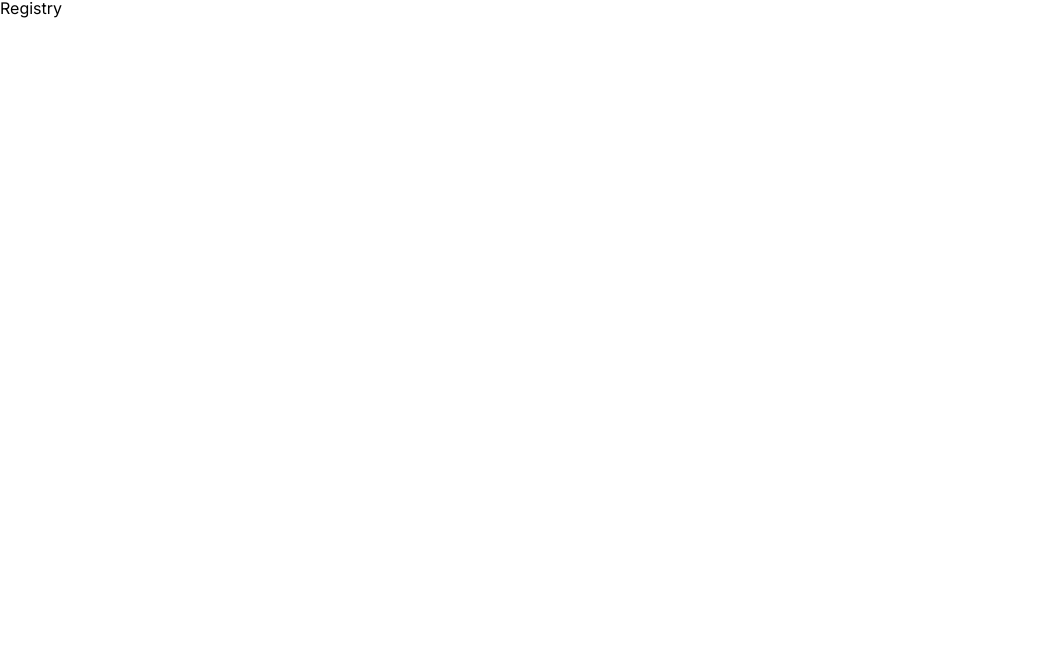
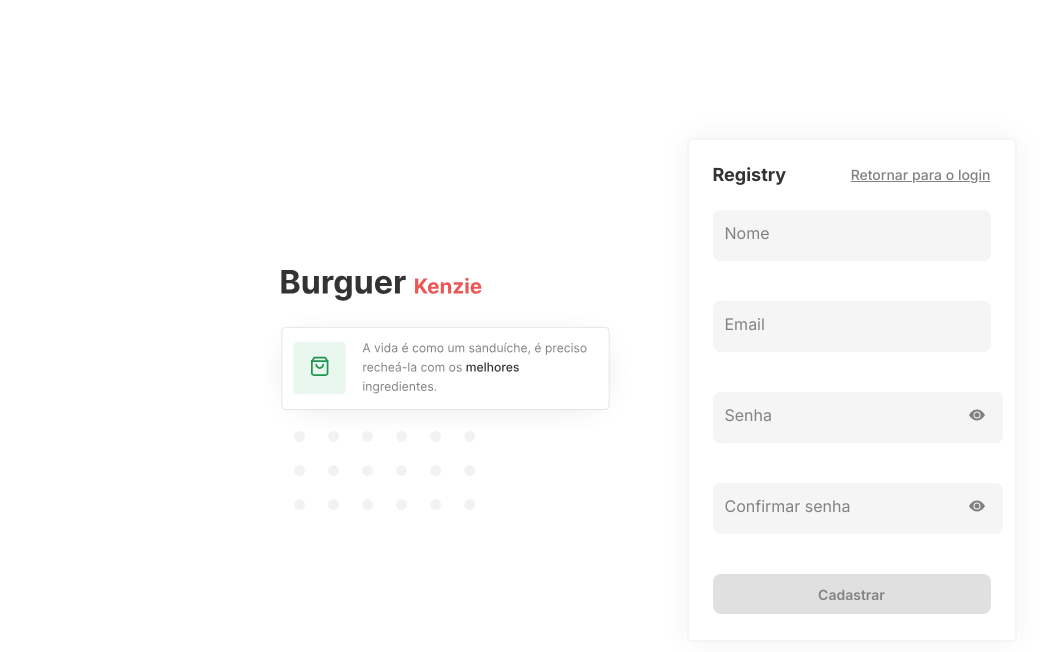
Before and after one commit to Kenzie-Academy-Brasil-Developers/hamburgueriaclaus, a React (Create React App) app: page /registry in a window 1280 px wide. Shown: the top 652 px of the page, without its empty margins (0-1053 px from the left). Built offline with nearby package versions, Linux system fonts and the light colour scheme.

Commit message:
feat: finish stylization registry page

```diff
--- a/src/components/ContImage/styles.ts
+++ b/src/components/ContImage/styles.ts
@@ -3,6 +3,8 @@
 export const ContImageStyle = styled.section`
     img {
         display: block;
+        object-fit: contain;
+        max-width: 363px;
     }
     order: 0;
 
--- a/src/components/InputDefault/index.tsx
+++ b/src/components/InputDefault/index.tsx
@@ -3,11 +3,12 @@
 import { BsEyeFill , BsEyeSlashFill } from 'react-icons/bs';
 import { iInputDefaultPros } from "./types";
 
-export function InputDefault({ error , id , placeholder , label , type , status }: iInputDefaultPros) {
+export function InputDefault({ error , id , label , type , status }: iInputDefaultPros) {
     const defaultColorBtn = { color: 'gray' };
     const [showPasswd, setShowPasswd] = useState(false);
     const [currType, setCurrType] = useState(type);
     const [currentBtn, setCurrentBtn] = useState(<BsEyeFill style={defaultColorBtn}/>);
+    const [currValue, setCurrValue] = useState('');
 
     function changeVisibilityPasswd() {
         setShowPasswd(!showPasswd);
@@ -20,12 +21,15 @@
         }
     }
 
+    console.log(currValue)
+
     return (
-        <InputStyle htmlFor={id} currColor={status}>
+        <InputStyle htmlFor={id} currColor={status} currValue={currValue}>
             <fieldset>
-                <legend>{label}</legend>
+                <label>{label}</label>
                 <div>
-                    <input placeholder={placeholder} id={id} type={
+                    <input id={id} onChange={({target:{value}}) => setCurrValue(value)}
+                        type={
                         type === 'password' ?
                         currType :
                         type
--- a/src/components/InputDefault/styles.ts
+++ b/src/components/InputDefault/styles.ts
@@ -2,43 +2,34 @@
 import { iStyledProps } from "./types";
 
 export const InputStyle = styled.label<iStyledProps>`
+    position: relative;
     fieldset {
-        border: 2px solid ${({currColor}) => {
-            switch (currColor) {
-                case 'error':
-                    return css`var(--fb-negative)`;
-
-                case 'success':
-                    return css`var(--fb-success)`;
-
-                default:
-                    return css`var(--gray-100)`;
-            }
-        }};
+        border: 2px solid var(--gray-0);
         padding: 10px 10px 15px 10px;
         border-radius: var(--radius-1);
         margin-bottom: 8px;
+        background-color: var(--gray-0);
+        border-color: #f5f5f5;
+        transition: 0.5s;
     }
 
     input {
         border: none;
         outline: none;
         color: var(--gray-100);
+        background-color: transparent;
     }
 
-    input, input::placeholder {
+    input, label {
         font-family: var(--font-family-default);
         font-size: 16px;
     }
 
-    input::placeholder {
+    label {
+        position: absolute;
         color: var(--gray-50);
-    }
-
-    legend {
-        font-size: 12px;
-        padding: 0 4px;
-        color: #999999;
+        transform: translate(0px, 3px);
+        transition: 0.5s;
     }
 
     small {
@@ -59,4 +50,49 @@
         background-color: transparent;
         font-size: 16px;
     }
+
+    :focus-within {
+        fieldset {
+            background-color: var(--white-0);
+            border-color: ${({currColor}) => {
+            switch (currColor) {
+                case 'error':
+                    return css`var(--fb-negative)`;
+
+                case 'success':
+                    return css`var(--fb-success)`;
+
+                default:
+                    return css`var(--gray-100)`;
+            }
+            }};
+        }
+
+        label {
+            font-size: 12px;
+            padding: 0 4px;
+            color: #999999;
+            transform: translate(-5px, -18px);
+            background-color: var(--white-0);
+        }
+    }
+
+    ${({currValue}) => {
+        if (currValue.length > 0) {
+            return css`
+                fieldset {
+                    background-color: var(--white-0);
+                    border-color:
+                }
+
+                label {
+                    font-size: 12px;
+                    padding: 0 4px;
+                    color: #999999;
+                    transform: translate(-5px, -18px);
+                    background-color: var(--white-0);
+                }
+            `;
+        }
+    }};
 `;
--- a/src/components/InputDefault/types.ts
+++ b/src/components/InputDefault/types.ts
@@ -1,6 +1,5 @@
 export interface iInputDefaultPros {
     id: string;
-    placeholder: string;
     label: string;
     type: string;
     status: string;
@@ -9,4 +8,5 @@
 
 export interface iStyledProps {
     currColor: string;
+    currValue: string;
 }
--- a/src/pages/Login/index.tsx
+++ b/src/pages/Login/index.tsx
@@ -16,21 +16,19 @@
     return (
         <div className="container">
             <LoginStyle>
-                    <FormStyle>
+                    <FormStyle noValidate>
                         <h1>Login</h1>
                         <InputDefault
                             id='email'
                             type='email'
                             label='Email'
                             status='default'
-                            placeholder='Digite o email'
                         />
                         <InputDefault
                             id='password'
                             type='password'
                             label='Senha'
                             status='default'
-                            placeholder='Digite a senha'
                         />
                         <BtnDefaultMainColor classList="btnBig" action={signIn}>
                             Logar
--- a/src/pages/Registry/index.tsx
+++ b/src/pages/Registry/index.tsx
@@ -1,5 +1,54 @@
+import { Link } from "react-router-dom";
+import { BtnDefaultGreyColor } from "../../components/BtnDefaultGreyColor";
+import { ContImage } from "../../components/ContImage";
+import { InputDefault } from "../../components/InputDefault";
+import { FormStyle } from "../../styles/Form";
+import { RegistryStyle } from "./styles";
+
 export function Registry() {
+
+    function test() {
+        console.log('oi')
+    }
+
     return (
-        <h1>Registry</h1>
+        <div className="container">
+            <RegistryStyle>
+                <ContImage/>
+                <FormStyle noValidate>
+                    <div>
+                        <h1>Registry</h1>
+                        <Link to='/login'>Retornar para o login</Link>
+                    </div>
+                    <InputDefault
+                        id='name'
+                        label="Nome"
+                        type='text'
+                        status="default"
+                    />
+                    <InputDefault
+                        id='email'
+                        label="Email"
+                        type="email"
+                        status="default"
+                    />
+                    <InputDefault
+                        id='password'
+                        label="Senha"
+                        type="password"
+                        status="default"
+                    />
+                    <InputDefault
+                        id='passwordC'
+                        label="Confirmar senha"
+                        type='password'
+                        status="default"
+                    />
+                    <BtnDefaultGreyColor classList='btnBig' action={test}>
+                        Cadastrar
+                    </BtnDefaultGreyColor>
+                </FormStyle>
+            </RegistryStyle>
+        </div>
     )
 }
--- /dev/null
+++ b/src/pages/Registry/styles.ts
@@ -0,0 +1,16 @@
+import styled from "styled-components";
+
+export const RegistryStyle = styled.main`
+    margin-top: 30px;
+    display: flex;
+    align-items: center;
+    justify-content: center;
+    height: 90vh;
+    gap: 60px;
+
+    @media(max-width: 900px) {
+        flex-direction: column;
+        height: max-content;
+        gap: 0;
+    }
+`;
--- a/src/styles/Form.ts
+++ b/src/styles/Form.ts
@@ -8,7 +8,7 @@
     gap: 16px;
     border-radius: var(--radius-2);
     box-shadow: 0 0 30px 1px rgba(0,0,0,0.05);
-    max-width: 400px;
+    width: 278px;
     h1 {
         color: var(--gray-100);
         font-weight: var(--font-weight-4);
@@ -21,4 +21,17 @@
         font-weight: var(--font-weight-1);
         text-align: center;
     }
+
+    > div {
+        display: flex;
+        align-items: center;
+        justify-content: space-between;
+        margin-bottom: 10px;
+
+        > a {
+            color: var(--gray-50);
+            font-size: 14px;
+            font-weight: var(--font-weight-2);
+        }
+    }
 `;
--- a/src/styles/Typograph.ts
+++ b/src/styles/Typograph.ts
@@ -1,7 +1,7 @@
 import { css } from "styled-components"
 
 export const Typograph = css`
-    h1, h2, h3, h4, h5, h6, p, span, small, legend, button, a, input, input::placeholder, textarea, textarea::placeholder {
+    h1, h2, h3, h4, h5, h6, label, p, span, small, legend, button, a, input, input::placeholder, textarea, textarea::placeholder {
         font-family: var(--font-family-default);
     }
 `;
```
